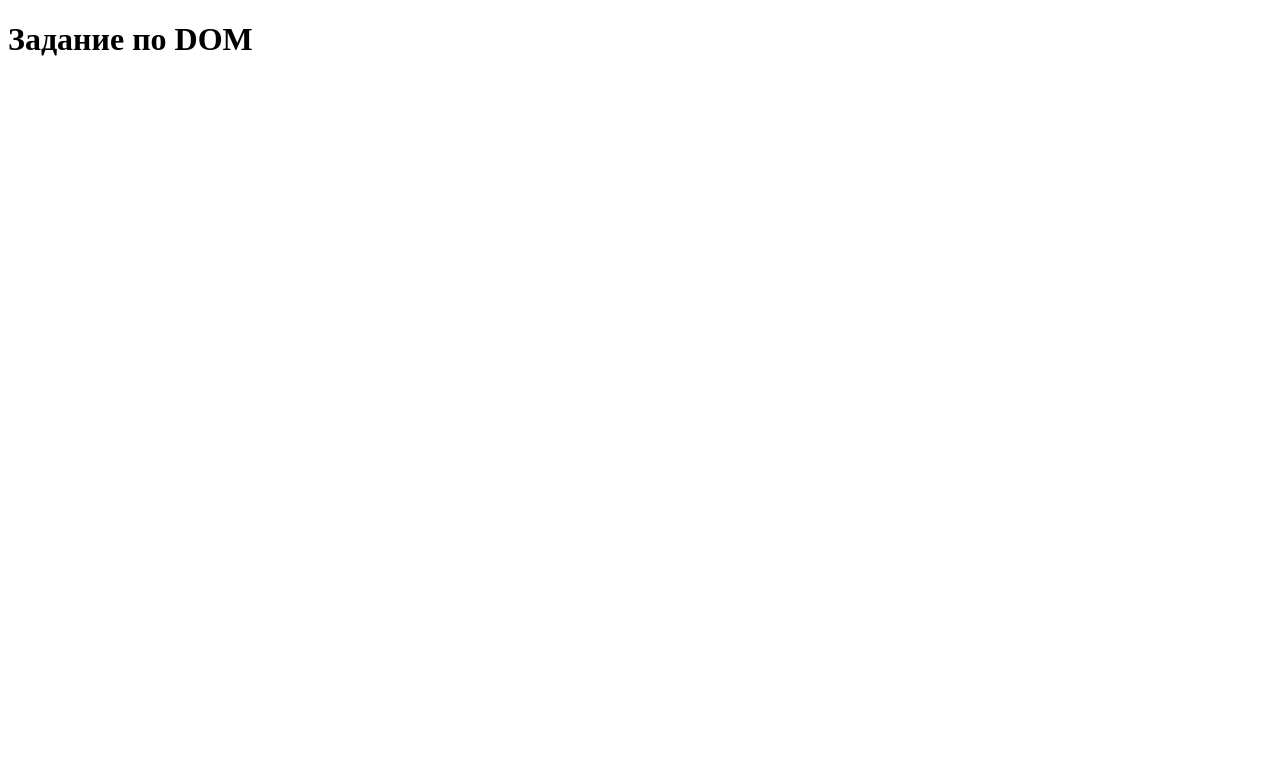
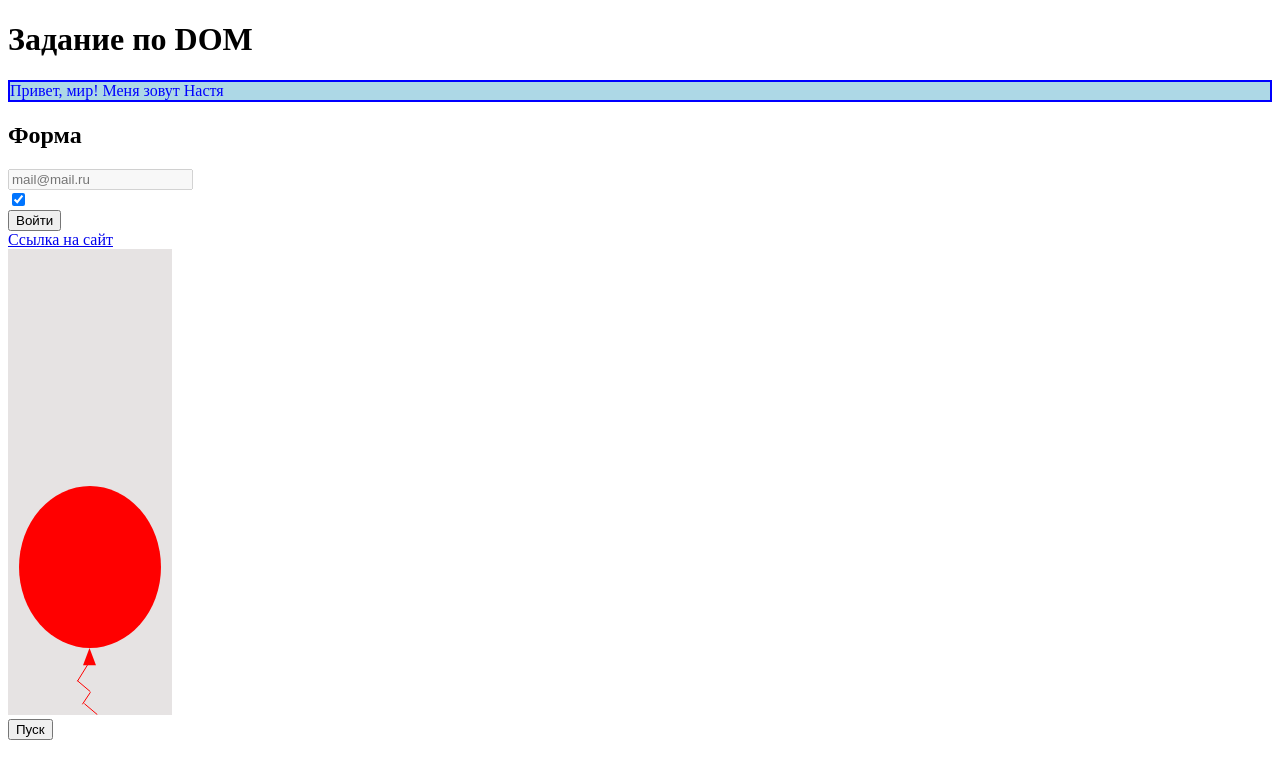
Before and after one commit to nastyalss/dom, a plain HTML site: page task.html in a window 1280 px wide. Drawn offline with Linux system fonts and the light colour scheme.

Commit message:
create tasks 1-3

```diff
--- a/css/task.css
+++ b/css/task.css
@@ -0,0 +1,3 @@
+.red:hover{
+    background: red;
+}
--- a/js/task.js
+++ b/js/task.js
@@ -0,0 +1,30 @@
+// 1
+const p = document.querySelector(".test-text");
+p.textContent = "Привет, мир! Меня зовут Настя"
+console.log(p);
+p.style.background = "lightblue";
+p.style.color = "blue";
+p.style.border = "2px solid blue";
+
+// 2
+const email = document.querySelector("input[type=email]");
+console.log(email);
+console.log(email.getAttribute("placeholder"));
+email.setAttribute("placeholder", "mail@mail.ru");
+email.disabled = true;
+const checkbox = document.getElementById('remember');
+checkbox.checked = true;
+const btn = document.querySelector('input[type=submit]').value="Войти";
+
+// 3
+const container = document.querySelector("#form-auth")
+console.log(container)
+const link = document.createElement("a");
+link.classList.add("link");
+link.textContent = "Ссылка на сайт";
+link.setAttribute("href", "https://midis.ru/");
+link.setAttribute("target", "_blank");
+link.classList.add("red")
+container.after(link);
+
+// 4
--- a/task.html
+++ b/task.html
@@ -9,5 +9,30 @@
 </head>
 <body>
     <h1>Задание по DOM</h1>
+    <p class="test-text"></p>
+
+    <h2>Форма</h2>
+    <form id="form-auth" action="">
+        <input type="email" name="email" id="email"
+        placeholder="введите email"><br>
+        <input type="checkbox" name="checkbox" id="remember"><br>
+        <input type="submit" value="Отправить" id="btn">
+    </form> <br>
+    <svg width="164" height="466" viewBox="0 0 164 466" fill="none" xmlns="http://www.w3.org/2000/svg">
+<rect width="164" height="466" fill="#E6E3E3"/>
+            <g class="ballon">
+
+<ellipse cx="82" cy="318" rx="71" ry="81" fill="#FF0000"/>
+<path d="M81.5 399L87.9952 416.25H75.0048L81.5 399Z" fill="#FF0000"/>
+<line x1="82.4251" y1="411.263" x2="69.4251" y2="432.263" stroke="#FF0000"/>
+<line x1="69.323" y1="431.618" x2="82.323" y2="442.618" stroke="#FF0000"/>
+<line x1="82.416" y1="443.277" x2="74.416" y2="455.277" stroke="#FF0000"/>
+<line x1="76.323" y1="454.618" x2="89.323" y2="465.618" stroke="#FF0000"/>
+</svg>
+
+
+            </g><br>
+            <input type="button" value="Пуск" id="btn1">
+
 </body>
 </html>
```
